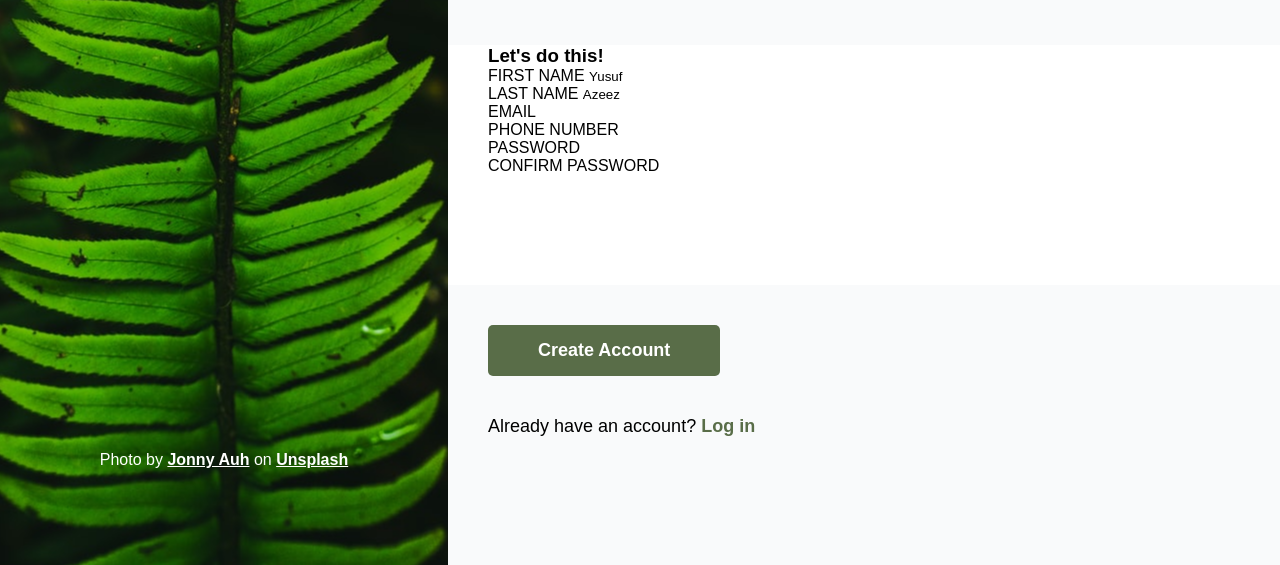
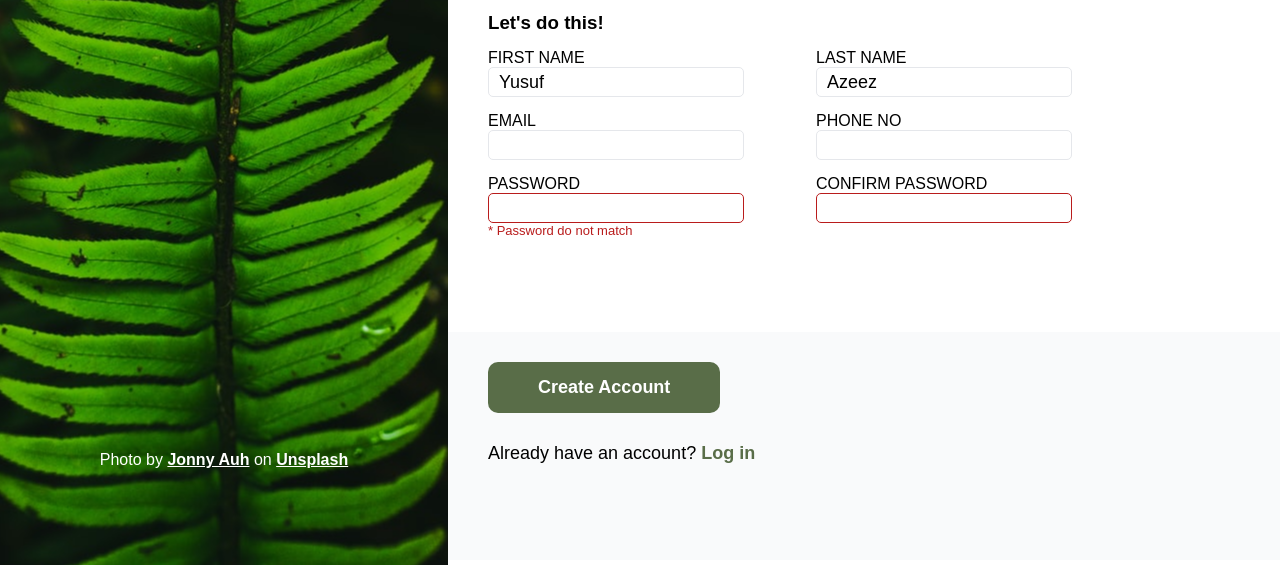
Before and after one commit to YussaMoney/Sign-Up_Form, a plain HTML site: page index.html in a window 1280 px wide. Shown: the part 235-800 px from the top of the page. Drawn offline with Linux system fonts and the light colour scheme.

Commit message:
Amended Mid-bar in Side-Section; Adjusted form

```diff
--- a/css/style.css
+++ b/css/style.css
@@ -53,14 +53,14 @@ main {
   width: 65%;
 }
 .upper-bar {
-  height: 35%;
+  height: 29%;
   background-color: #f9fafb;
-  padding: 60px 0 0 40px;
+  padding: 40px 0 0 40px;
 }
 .info {
   font-weight: bold;
   font-size: large;
-  margin-bottom: 25px;
+  margin-bottom: 20px;
 }
 .info-bottom {
   font-weight: bold;
@@ -68,79 +68,59 @@ main {
 }
 .mid-bar {
   padding-left: 40px;
-  height: 30%;
+  height: 40%;
+  width: 75%;
+}
+.form-heading {
+  margin: 15px 0;
+}
+.form-name,
+.email-phone,
+.password-confirm {
+  display: flex;
+  justify-content: space-between;
+  margin-bottom: 15px;
+}
+input {
+  color: black;
+  font-size: large;
+  padding-left: 10px;
+  border: 1px solid #e5e7eb;
+  border-radius: 5px;
+  height: 30px;
+  width: 20vw;
+}
+.form-name input:hover,
+.email-phone input:hover {
+  border: 1px solid #1d4ed8;
+}
+.confirm-pwd input,
+.pwd input {
+  border: 1px solid #b91c1c;
+}
+.incorrect {
+  font-size: small;
+  color: #b91c1c;
 }
 .lower-bar {
-  height: 35%;
-  padding: 40px 0 0 40px;
+  height: 28.5%;
+  padding: 30px 0 0 40px;
   background-color: #f9fafb;
 }
 .lower-bar button {
   background-color: #596d48;
   padding: 15px 50px;
-  border-radius: 5px;
+  border-radius: 10px;
   color: white;
   font-size: large;
   font-weight: bold;
 }
 .login {
   font-size: large;
-  margin-top: 40px;
+  margin-top: 30px;
 }
 .login a {
   text-decoration: none;
   color: #596d48;
   font-weight: bold;
 }
-/*  background-color: lightslategray;
-  width: 90%;
-  height: 30px;
-  margin-bottom: 20px;
-} */
-/* form {
-  background-color: #ffffff;
-  display: flex;
-  flex-wrap: wrap;
-  height: 40%;
-  width: 100%;
-  justify-content: space-between;
-  padding: 10px;
-} */
-/* form .last-name {
-  margin-right: 70px;
-}
-form .phone {
-  margin-right: 36px;
-}
-form .phone input {
-  width: 80%;
-}
-form .confirm-pwd input {
-  width: 72%;
-}
-form .email input {
-  width: 104%;
-}
-form .first-name input {
-  width: 87%;
-} */
-/* button {
-  border-radius: 8px;
-  border: 2px solid;
-  color: white;
-  padding: 10px 40px;
-  background-color: grey;
-  font-weight: bolder;
-  margin-bottom: 20px;
-} */
-/* .upper-bar .info {
-  margin-bottom: 20px;
-  margin-left: 10px;
-} */
-/* .upper-bar .margin {
-  margin-bottom: 50px;
-  margin-left: 10px;
-} */
-/* .lower-bar .pad {
-  padding: 30px;
-} */
--- a/index.html
+++ b/index.html
@@ -30,12 +30,14 @@
           </p>
           <p class="info-bottom">You <em>know</em> you want to.</p>
         </div>
+
         <div class="mid-bar">
-          <div class="form-bar">
-            <h3>Let's do this!</h3>
+          <h3 class="form-heading">Let's do this!</h3>
           <form action="#">
+            <div class="form-name">
               <div class="first-name">
-                <label for="first-name">FIRST NAME</label>
+                <div><label for="first-name">FIRST NAME</label></div>
+                <div>
                   <input
                     type="text"
                     id="first-name"
@@ -43,8 +45,11 @@
                     value="Yusuf"
                   />
                 </div>
+              </div>
+
               <div class="last-name">
-                <label for="last-name">LAST NAME</label>
+                <div><label for="last-name">LAST NAME</label></div>
+                <div>
                   <input
                     type="text"
                     id="last-name"
@@ -52,25 +57,47 @@
                     value="Azeez"
                   />
                 </div>
+              </div>
+            </div>
+            <div class="email-phone">
               <div class="email">
-                <label for="email">EMAIL</label>
-                <input type="mail" id="email" name="email" />
+                <div><label for="email">EMAIL</label></div>
+                <div>
+                  <input type="email" id="email" name="email" />
                 </div>
-              <div class="phone">
-                <label for="phone-no">PHONE NUMBER</label>
-                <input type="text" id="phone-no" name="phone-no" />
               </div>
+
+              <div class="phone no">
+                <div><label for="phone no">PHONE NO</label></div>
+                <div>
+                  <input type="phone no" id="phone no" name="phone no" />
+                </div>
+              </div>
+            </div>
+            <div class="password-confirm">
               <div class="pwd">
-                <label for="password">PASSWORD</label>
+                <div><label for="password">PASSWORD</label></div>
+                <div>
                   <input type="password" id="password" name="password" />
                 </div>
+                <div class="incorrect">* Password do not match</div>
+              </div>
               <div class="confirm-pwd">
+                <div>
                   <label for="confirm-password">CONFIRM PASSWORD</label>
-                <input type="password" id="confirm-password" name="password" />
+                </div>
+                <div>
+                  <input
+                    type="password"
+                    id="confirm-password"
+                    name="password"
+                  />
+                </div>
+              </div>
             </div>
           </form>
         </div>
-        </div>
+
         <div class="lower-bar">
           <button type="Create Account">Create Account</button>
           <p class="login">Already have an account? <a href="*">Log in</a></p>
```
Lines whose indentation alone changed are shown as unchanged.
